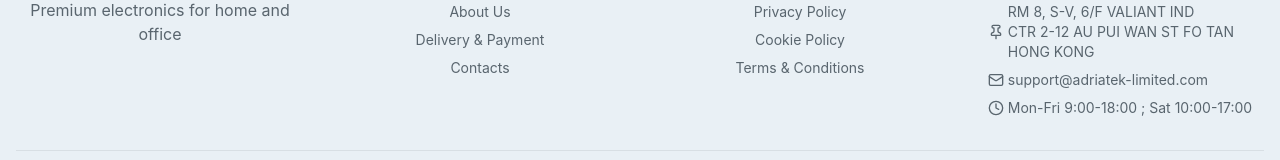
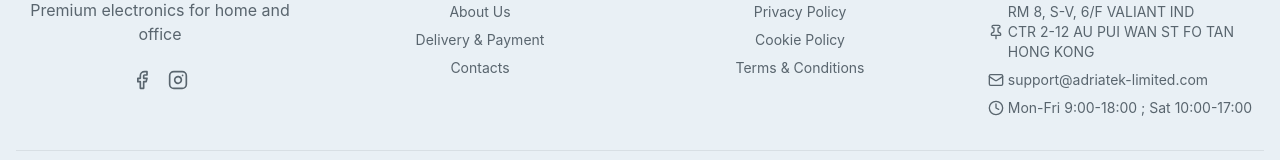
Before and after one commit to petroivanisenko/adriatek, a Next.js app: page / in a window 1280 px wide. Shown: the part 8061-8221 px from the top of the page. Built offline with nearby package versions, Linux system fonts and the light colour scheme; no server answers; the database is empty.

Commit message:
Add social media icons to footer

```diff
--- a/components/Footer.tsx
+++ b/components/Footer.tsx
@@ -1,4 +1,4 @@
-import { Clock, Mail, Pin } from "lucide-react";
+import { Clock, Mail, Pin, Facebook, Instagram } from "lucide-react";
 import Link from "next/link";
 
 const Footer = () => {
@@ -16,6 +16,26 @@ const Footer = () => {
             <p className="text-sm md:text-base text-muted-foreground mb-3 md:mb-4">
               Premium electronics for home and office
             </p>
+            <div className="flex gap-4 items-center">
+              <a
+                href="https://www.facebook.com/adriatek.tech/"
+                target="_blank"
+                rel="noopener noreferrer"
+                className="text-muted-foreground hover:text-primary transition-colors"
+                aria-label="Facebook"
+              >
+                <Facebook size={20} />
+              </a>
+              <a
+                href="https://www.instagram.com/adriatek.tech/"
+                target="_blank"
+                rel="noopener noreferrer"
+                className="text-muted-foreground hover:text-primary transition-colors"
+                aria-label="Instagram"
+              >
+                <Instagram size={20} />
+              </a>
+            </div>
           </div>
 
           {/* Quick Links */}
```
